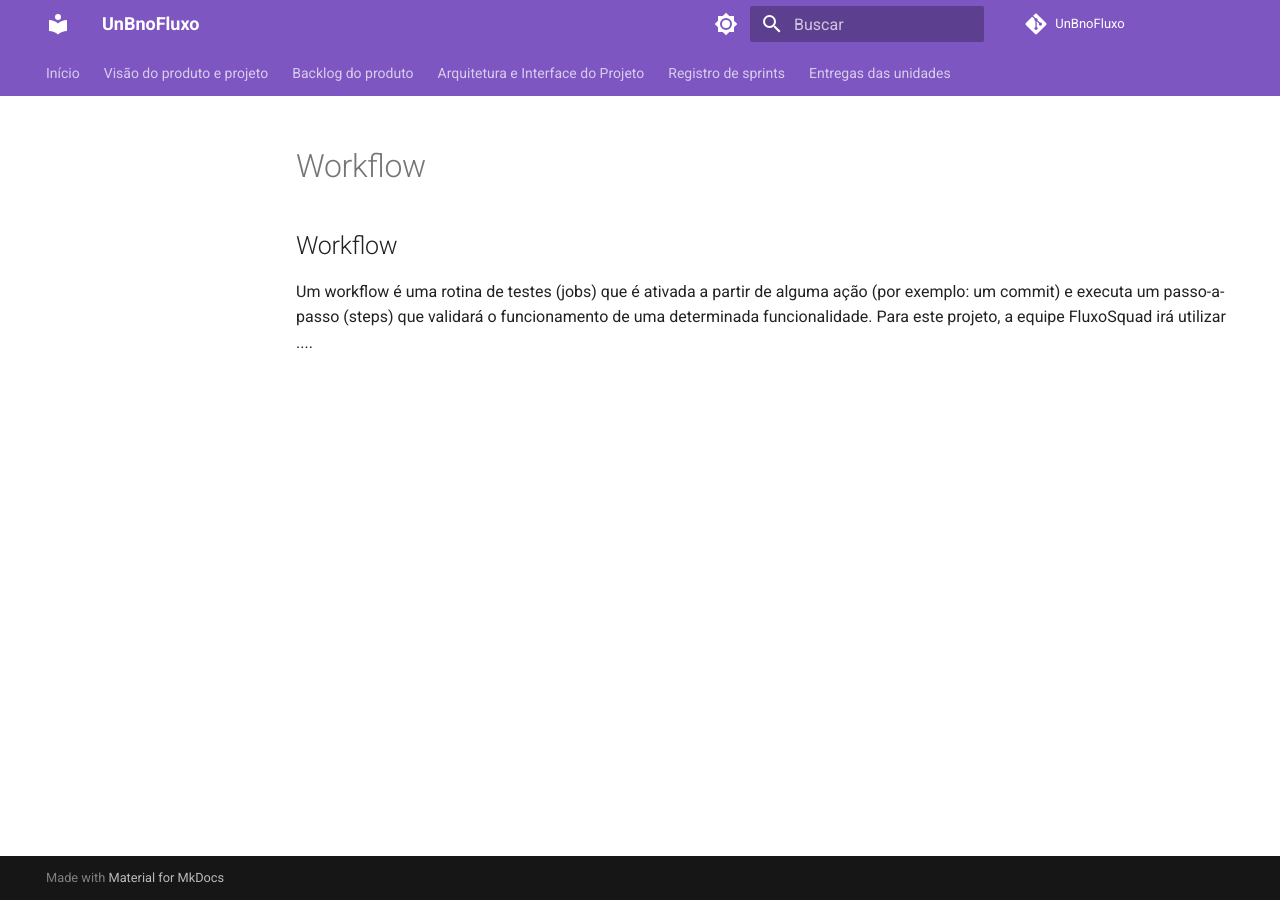
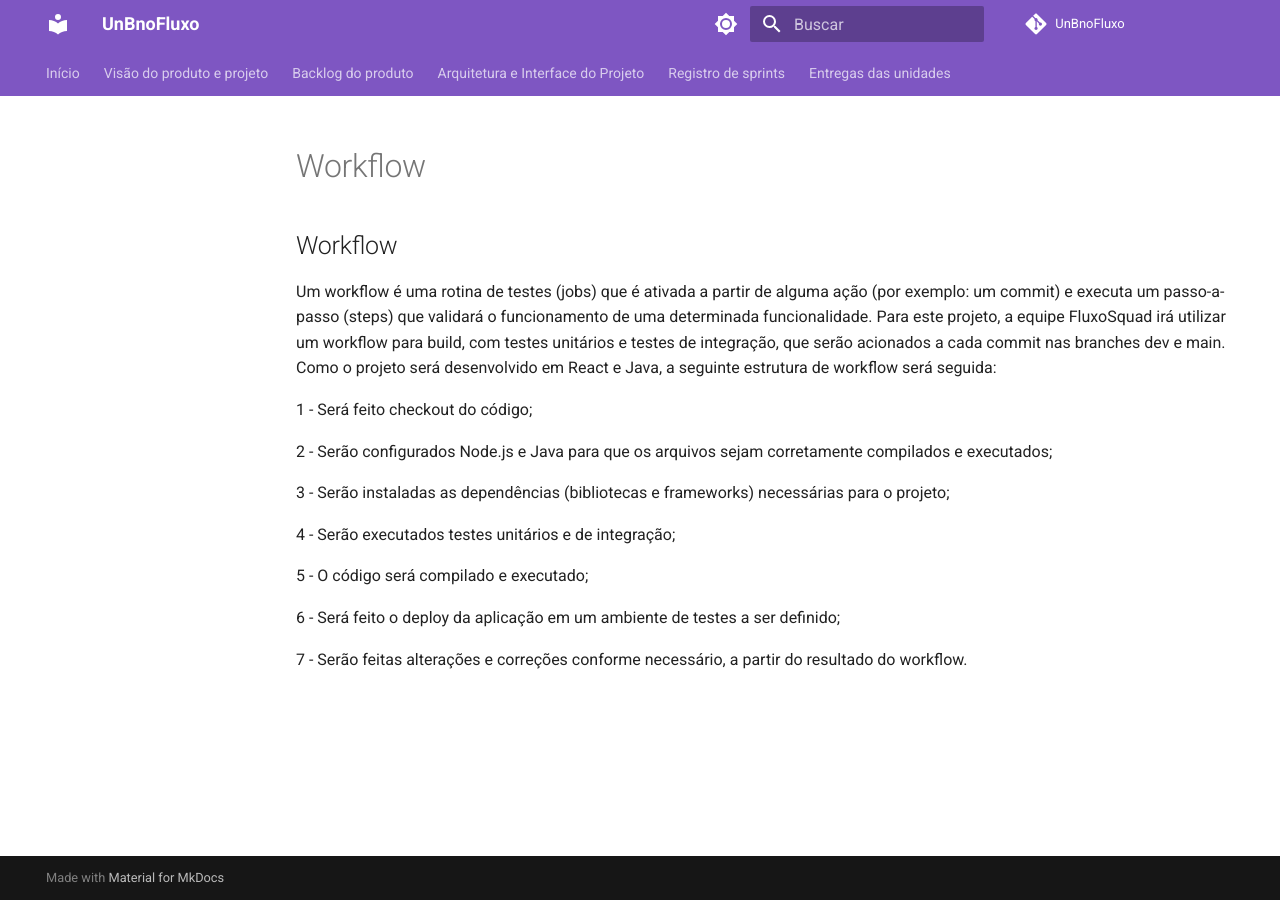
Before and after one commit to mdsreq-fga-unb/2023.1-UnBnoFluxo, an MkDocs documentation site: the page built from docs/Workflow.md, in a window 1280 px wide. Built offline with MkDocs 1.6.1 and Material for MkDocs 9.7.7, drawn with Linux system fonts in a browser that asks for light colours; comment, search, counter and statistics services are not loaded.

Commit message:
definicao estrutura de workflow.md

```diff
--- a/docs/Workflow.md
+++ b/docs/Workflow.md
@@ -1,3 +1,17 @@
 ## Workflow
   Um workflow é uma rotina de testes (jobs) que é ativada a partir de alguma ação (por exemplo: um commit) e executa um passo-a-passo (steps) que validará o funcionamento de uma determinada funcionalidade.
-  Para este projeto, a equipe FluxoSquad irá utilizar ....
+  Para este projeto, a equipe FluxoSquad irá utilizar um workflow para build, com testes unitários e testes de integração, que serão acionados a cada commit nas branches dev e main. Como o projeto será desenvolvido em React e Java, a seguinte estrutura de workflow será seguida:
+
+1 - Será feito checkout do código;
+
+2 - Serão configurados Node.js e Java para que os arquivos sejam corretamente compilados e executados;
+
+3 - Serão instaladas as dependências (bibliotecas e frameworks) necessárias para o projeto;
+
+4 - Serão executados testes unitários e de integração;
+
+5 - O código será compilado e executado;
+
+6 - Será feito o deploy da aplicação em um ambiente de testes a ser definido;
+
+7 - Serão feitas alterações e correções conforme necessário, a partir do resultado do workflow.
```
